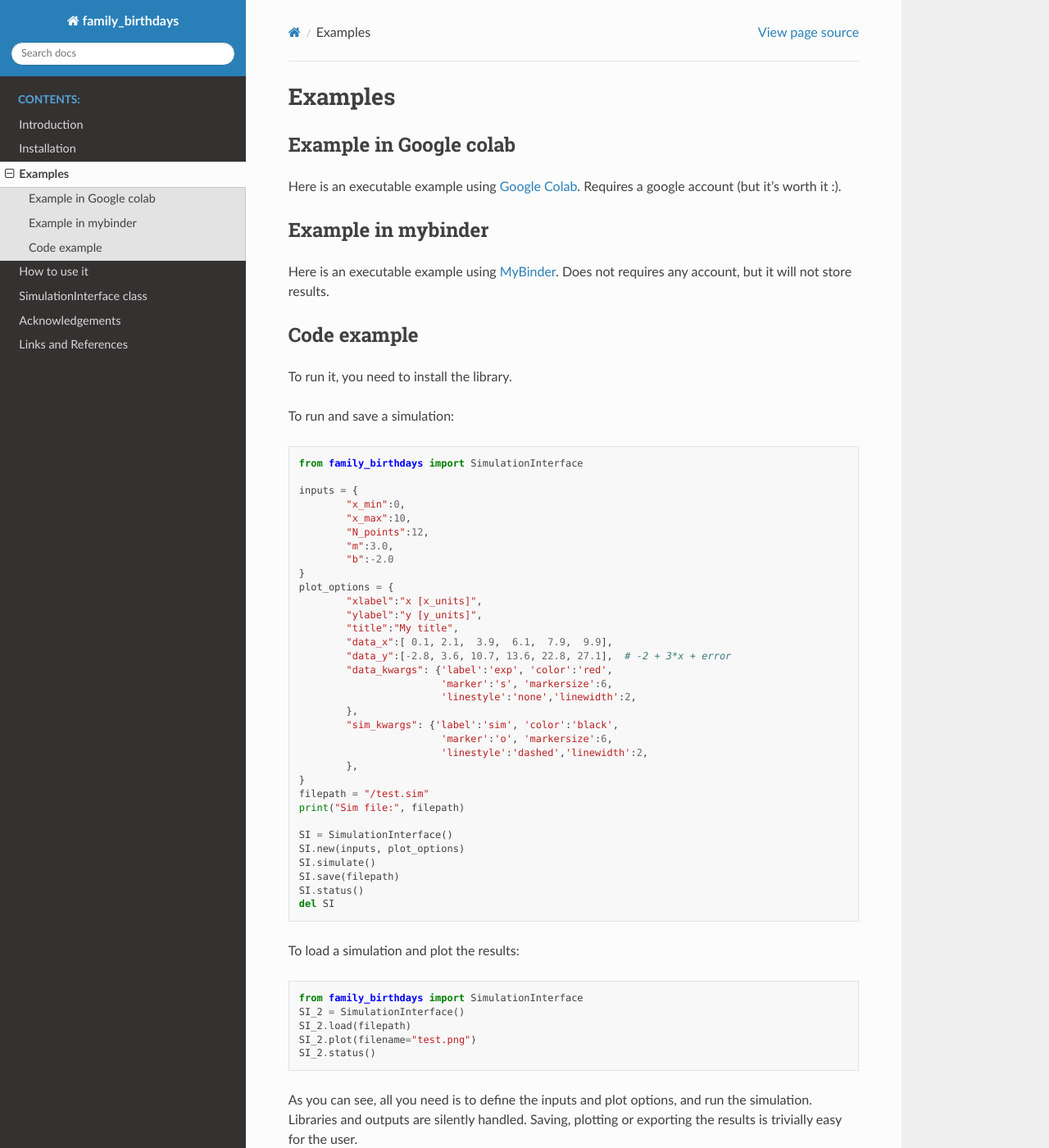
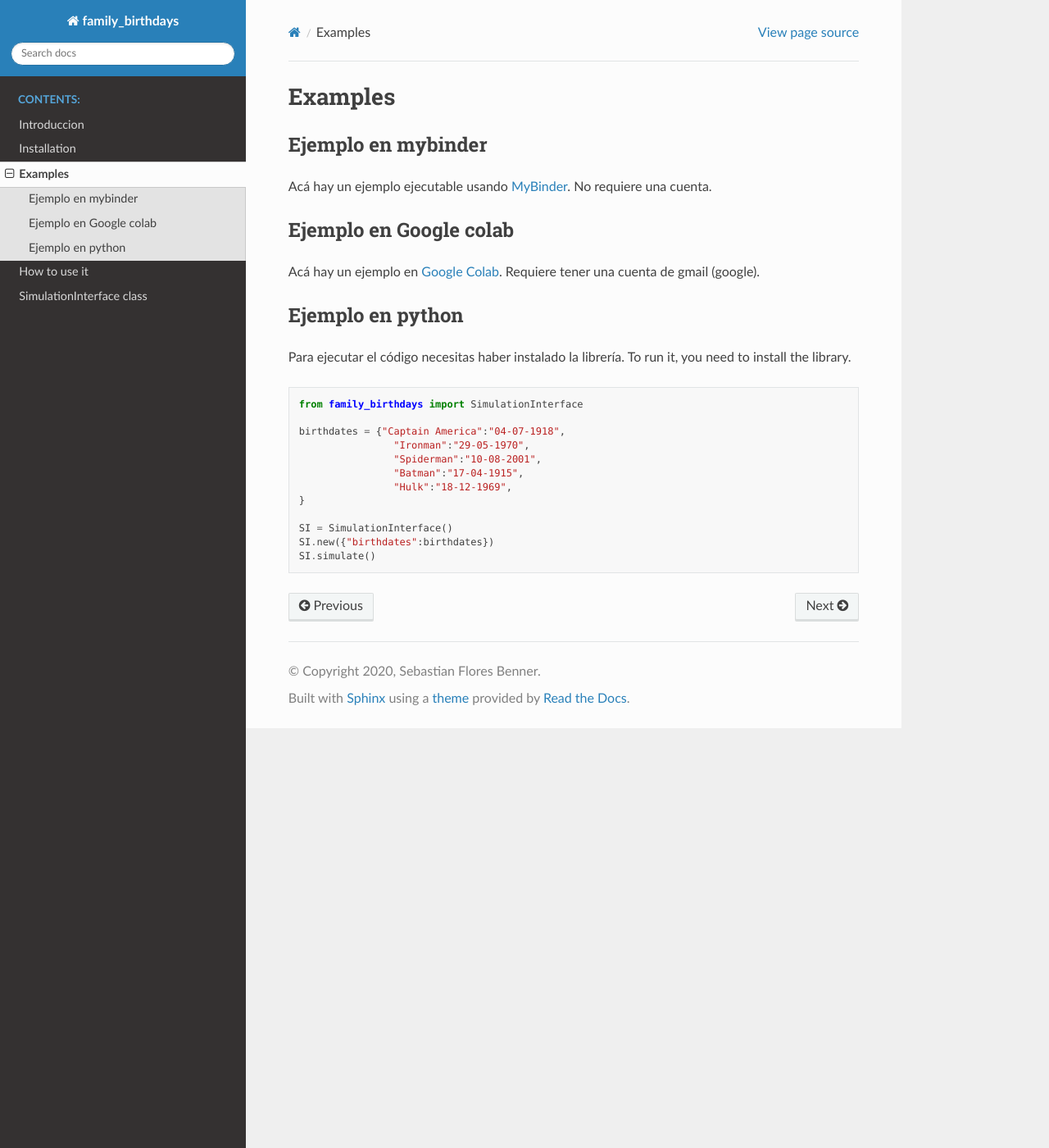
Before and after one commit to sebastiandres/family_birthdays, a Sphinx documentation site: the page built from docs/source/example.rst, in a window 1280 px wide and 1400 px high. Shown: the whole window at 82% size. Built offline with Sphinx 7.4.7 and the Read the Docs theme 2.0.0, drawn with Linux system fonts in a browser that asks for light colours; the version number could not be read and is left out.

Commit message:
updated links and texts

```diff
--- a/docs/source/class.rst
+++ b/docs/source/class.rst
@@ -2,7 +2,7 @@
 SimulationInterface class
 ==================================
 
-This is the proposed class and its methods, that you should personalize to your needs.
+Esta es la documentación de la librería.
 
 .. autoclass:: simulation_interface.SimulationInterface
     :members:
--- a/docs/source/example.rst
+++ b/docs/source/example.rst
@@ -1,69 +1,33 @@
 Examples
 =============
 
-Example in Google colab
+Ejemplo en mybinder
+*********************
+Acá hay un ejemplo ejecutable usando `MyBinder <https://mybinder.org/v2/gh/sebastiandres/family_birthdays/master?filepath=tests%2Fjupyter_test.ipynb>`_.
+No requiere una cuenta.
+
+Ejemplo en Google colab
 ************************
-Here is an executable example using `Google Colab <https://colab.research.google.com/drive/1mfSZQOhe7qq1C-YpfX5dDpSedXGVjz4e?usp=sharing>`_.
-Requires a google account (but it's worth it :).
+Acá hay un ejemplo en `Google Colab <https://colab.research.google.com/drive/1XnruLOcG39i4SrQSSy9rnHIQ3RsQJdJr?usp=sharing>`_.
+Requiere tener una cuenta de gmail (google).
 
-Example in mybinder
+
+Ejemplo en python
 *********************
-
-Here is an executable example using `MyBinder <https://mybinder.org/v2/gh/sebastiandres/family_birthdays/master?filepath=tests%2Fjupyter_test.ipynb>`_.
-Does not requires any account, but it will not store results.
-
-Code example
-*********************
+Para ejecutar el código necesitas haber instalado la librería.
 To run it, you need to install the library.
-
-To run and save a simulation:
 
 .. code-block:: python
 
     from family_birthdays import SimulationInterface
 
-    inputs = {
-            "x_min":0,
-            "x_max":10,
-            "N_points":12,
-            "m":3.0,
-            "b":-2.0
+    birthdates = {"Captain America":"04-07-1918",
+                    "Ironman":"29-05-1970",
+                    "Spiderman":"10-08-2001",
+                    "Batman":"17-04-1915",
+                    "Hulk":"18-12-1969",
     }
-    plot_options = {
-            "xlabel":"x [x_units]",
-            "ylabel":"y [y_units]",
-            "title":"My title",
-            "data_x":[ 0.1, 2.1,  3.9,  6.1,  7.9,  9.9],
-            "data_y":[-2.8, 3.6, 10.7, 13.6, 22.8, 27.1],  # -2 + 3*x + error
-            "data_kwargs": {'label':'exp', 'color':'red',
-                            'marker':'s', 'markersize':6,
-                            'linestyle':'none','linewidth':2,
-            },
-            "sim_kwargs": {'label':'sim', 'color':'black',
-                            'marker':'o', 'markersize':6,
-                            'linestyle':'dashed','linewidth':2,
-            },
-    }
-    filepath = "/test.sim"
-    print("Sim file:", filepath)
 
     SI = SimulationInterface()
-    SI.new(inputs, plot_options)
+    SI.new({"birthdates":birthdates})
     SI.simulate()
-    SI.save(filepath)
-    SI.status()
-    del SI
-
-To load a simulation and plot the results:
-
-.. code-block:: python
-
-    from family_birthdays import SimulationInterface
-    SI_2 = SimulationInterface()
-    SI_2.load(filepath)
-    SI_2.plot(filename="test.png")
-    SI_2.status()
-
-As you can see, all you need is to define the inputs and plot options, and run the simulation.
-Libraries and outputs are silently handled.
-Saving, plotting or exporting the results is trivially easy for the user.
```
Also changed, not shown: docs/source/acknowledgements.rst (deleted, +0 -16 lines), docs/source/index.rst (+4 -9 lines), docs/source/install.rst (+4 -46 lines), docs/source/intro.rst (+6 -49 lines), docs/source/links.rst (deleted, +0 -29 lines), 2 other files.
